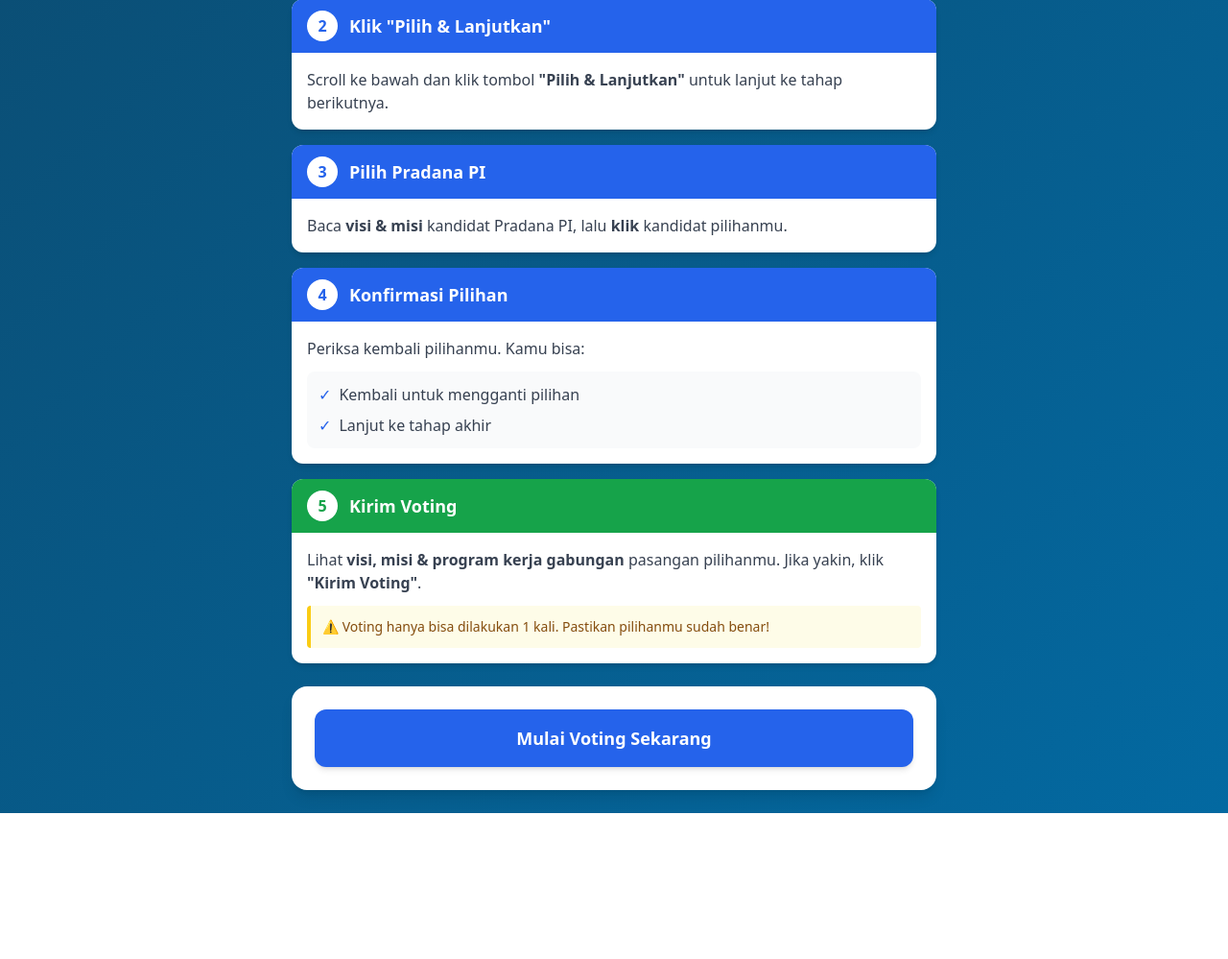
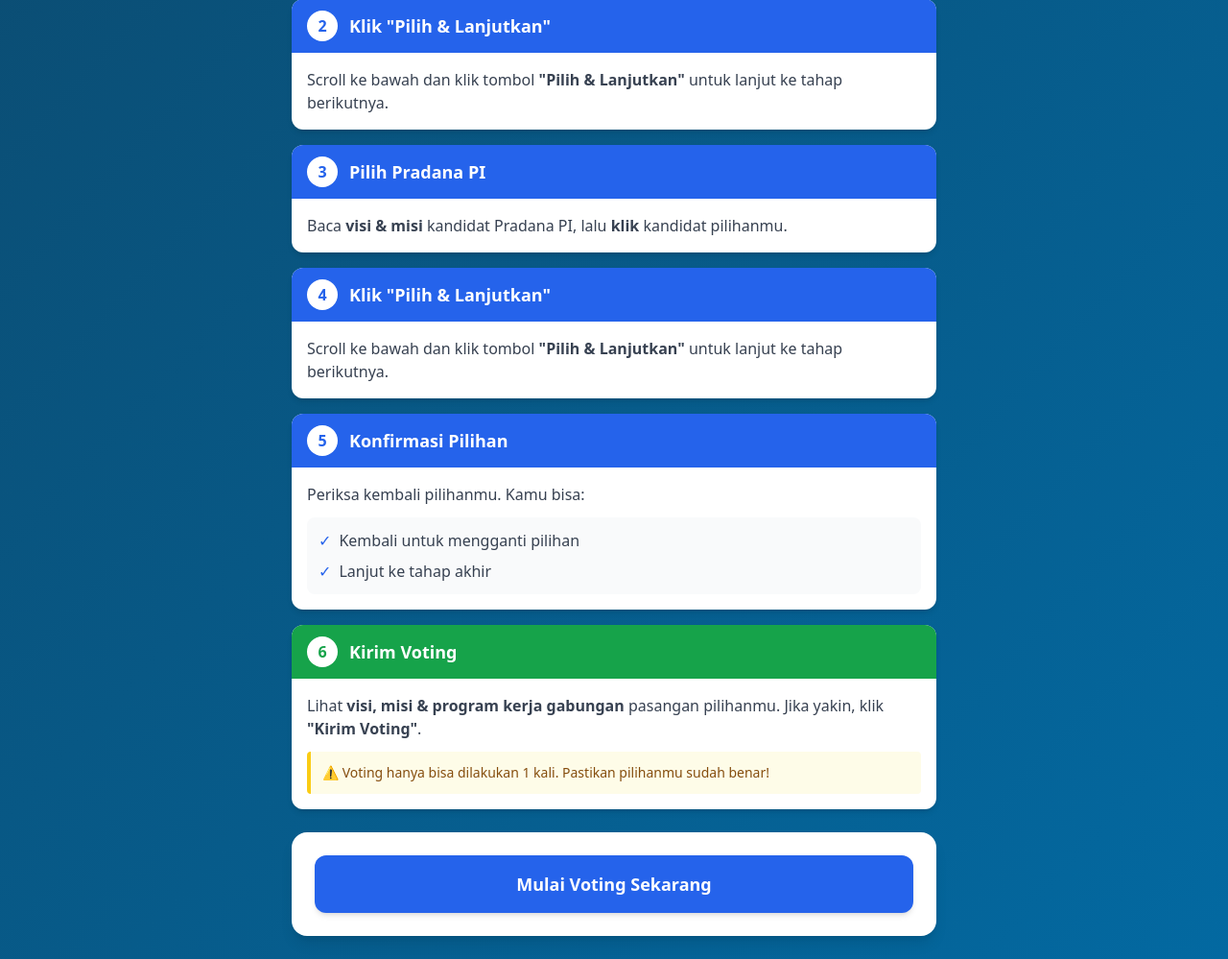
Before and after one commit to bangnocode/website-da-esemkasa, a Laravel app: template resources/views/tutorial.blade.php in a window 1280 px wide. Shown: the part 381-1380 px from the top of the page at 96% size. Before the commit the page ends 1228 px from the top, so only its background shows below. Run offline with Laravel 12, Linux system fonts and the light colour scheme; the template is opened without the code that fills it, so the values that code supplies are empty; some libraries are stand-ins or nearby versions.

Commit message:
tambah urutan tutorial

```diff
--- a/resources/views/tutorial.blade.php
+++ b/resources/views/tutorial.blade.php
@@ -86,6 +86,22 @@
                         <div
                             class="w-8 h-8 bg-white text-blue-600 rounded-full flex items-center justify-center font-bold mr-3">
                             4</div>
+                        <h3 class="text-white font-semibold text-base md:text-lg">Klik "Pilih & Lanjutkan"</h3>
+                    </div>
+                    <div class="p-4">
+                        <p class="text-gray-700 text-sm md:text-base leading-relaxed">
+                            Scroll ke bawah dan klik tombol <strong>"Pilih & Lanjutkan"</strong> untuk lanjut ke tahap
+                            berikutnya.
+                        </p>
+                    </div>
+                </div>
+
+                <!-- Step 5 -->
+                <div class="bg-white rounded-xl shadow-md overflow-hidden">
+                    <div class="bg-blue-600 px-4 py-3 flex items-center">
+                        <div
+                            class="w-8 h-8 bg-white text-blue-600 rounded-full flex items-center justify-center font-bold mr-3">
+                            5</div>
                         <h3 class="text-white font-semibold text-base md:text-lg">Konfirmasi Pilihan</h3>
                     </div>
                     <div class="p-4">
@@ -105,12 +121,12 @@
                     </div>
                 </div>
 
-                <!-- Step 5 -->
+                <!-- Step 6 -->
                 <div class="bg-white rounded-xl shadow-md overflow-hidden">
                     <div class="bg-green-600 px-4 py-3 flex items-center">
                         <div
                             class="w-8 h-8 bg-white text-green-600 rounded-full flex items-center justify-center font-bold mr-3">
-                            5</div>
+                            6</div>
                         <h3 class="text-white font-semibold text-base md:text-lg">Kirim Voting</h3>
                     </div>
                     <div class="p-4">
```
